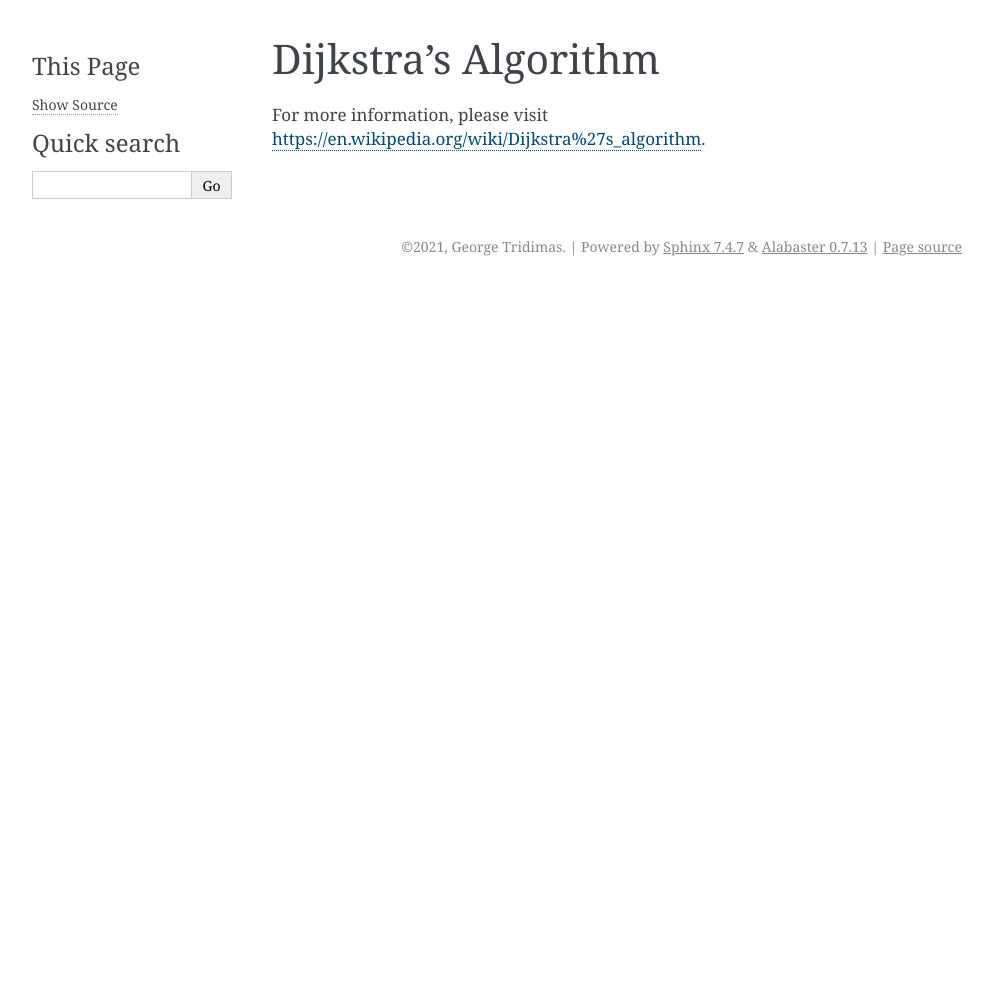
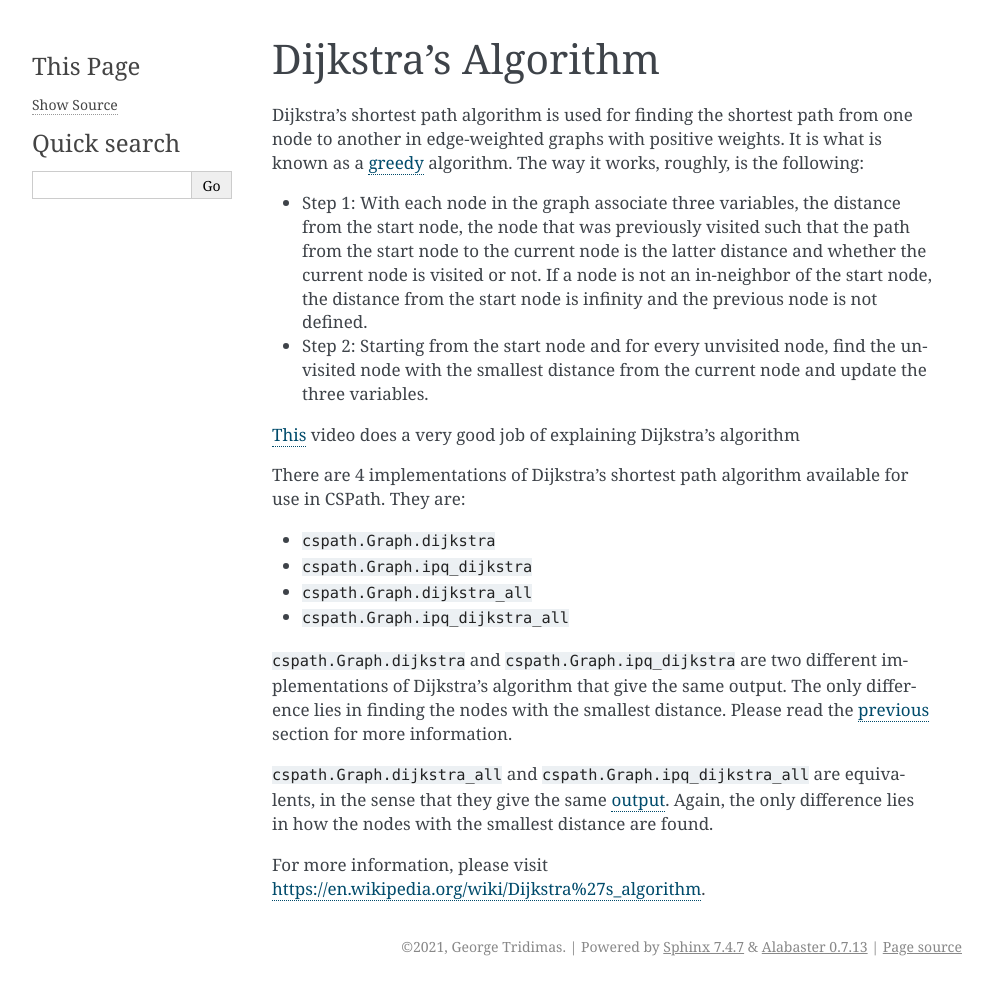
Before and after one commit to notgmt1337/CSPath, a Sphinx documentation site: the page built from docs/explanation/dijkstra.rst, in a window 1280 px wide. Shown: the whole page, without its empty margins (148-1141 px from the left). Built offline with Sphinx 7.4.7, drawn with Linux system fonts in a browser that asks for light colours; before the commit the page ends 900 px from its top, so only the background shows below that.

Commit message:
Update dijkstra.rst

```diff
--- a/docs/explanation/dijkstra.rst
+++ b/docs/explanation/dijkstra.rst
@@ -1,6 +1,30 @@
 Dijkstra's Algorithm
 ====================
+
+Dijkstra's shortest path algorithm is used for finding the shortest path from one node to another in edge-weighted graphs with positive weights. It is what is known as a `greedy`_ algorithm. The way it works, roughly, is the following:
+
+- Step 1: With each node in the graph associate three variables, the distance from the start node, the node that was previously visited such that the path from the start node to the current node is the latter distance and whether the current node is visited or not. If a node is not an in-neighbor of the start node, the distance from the start node is infinity and the previous node is not defined.
+- Step 2: Starting from the start node and for every unvisited node, find the unvisited node with the smallest distance from the current node and update the three variables.
+
+`This`_ video does a very good job of explaining Dijkstra's algorithm
+
+There are 4 implementations of Dijkstra's shortest path algorithm available for use in CSPath. They are:
+
+- :code:`cspath.Graph.dijkstra`
+- :code:`cspath.Graph.ipq_dijkstra`
+- :code:`cspath.Graph.dijkstra_all`
+- :code:`cspath.Graph.ipq_dijkstra_all`
+
+:code:`cspath.Graph.dijkstra` and :code:`cspath.Graph.ipq_dijkstra` are two different implementations of Dijkstra's algorithm that give the same output. The only difference lies in finding the nodes with the smallest distance. Please read the `previous`_ section for more information.
+
+:code:`cspath.Graph.dijkstra_all` and :code:`cspath.Graph.ipq_dijkstra_all` are equivalents, in the sense that they give the same `output`_. Again, the only difference lies in how the nodes with the smallest distance are found.
 
 
 
 For more information, please visit https://en.wikipedia.org/wiki/Dijkstra%27s_algorithm.
+
+
+.. _greedy: https://en.wikipedia.org/wiki/Greedy_algorithm
+.. _This: https://www.youtube.com/watch?v=pVfj6mxhdMw
+.. _previous: https://cspath.readthedocs.io/en/latest/explanation/ipq.html
+.. _output: https://cspath.readthedocs.io/en/latest/reference/source.html#cspath.Graph.Graph.dijkstra_all
```
